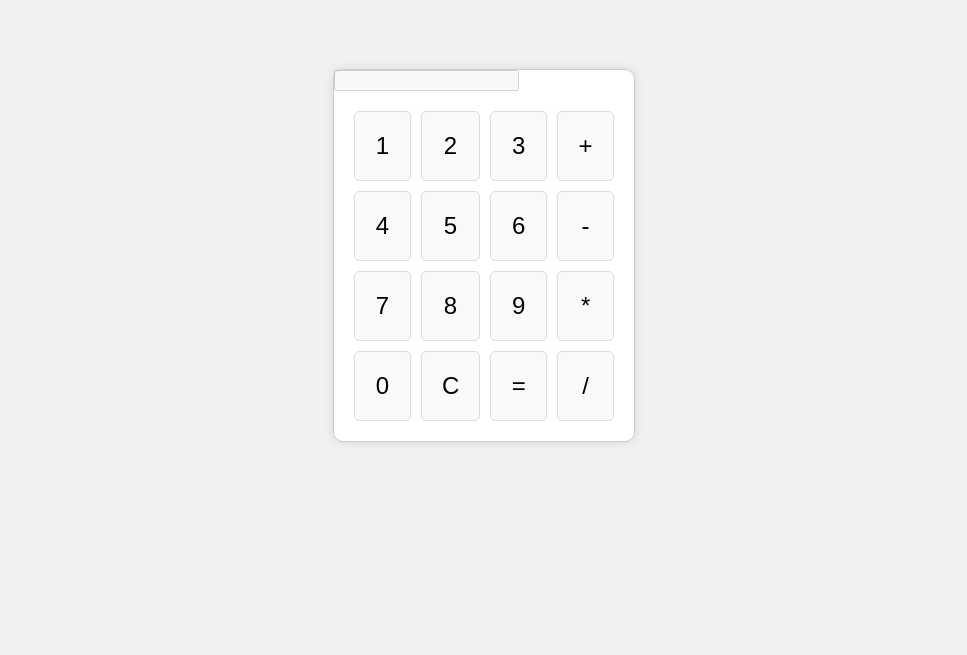
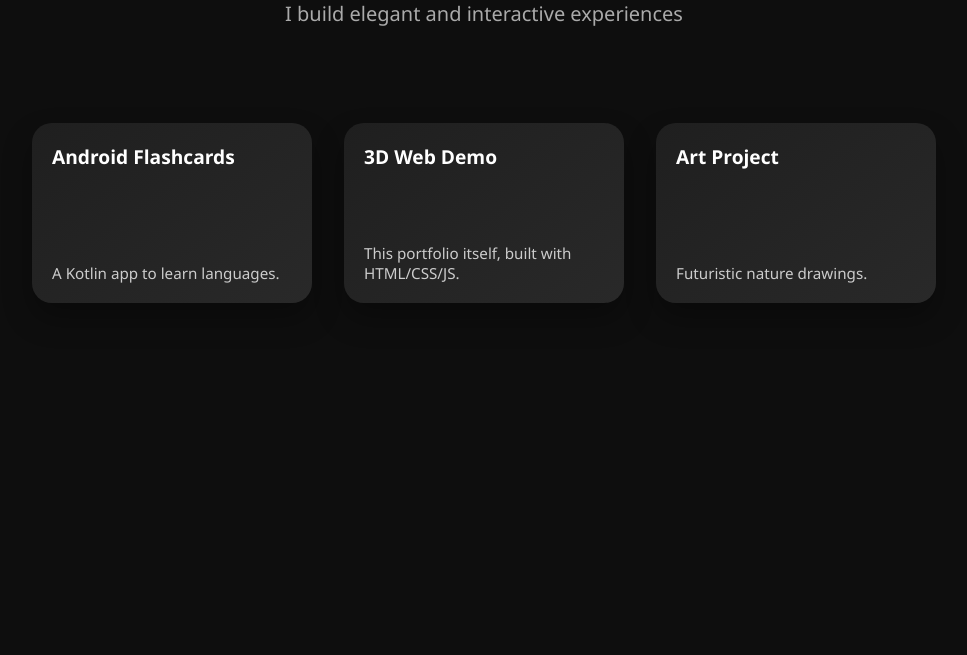
Before and after one commit to BeeboPG/website-1, a plain HTML site: page calculator.html in a window 1280 px wide. Shown: the part 145-800 px from the top of the page, without its empty margins (156-1123 px from the left). Drawn offline with Linux system fonts and the light colour scheme.

Commit message:
new test for portfolio

```diff
--- a/calculator.css
+++ b/calculator.css
@@ -1,65 +1,70 @@
+* {
+    box-sizing: border-box;
+    margin: 0;
+    padding: 0;
+}
+
 body {
-    font-family: Arial, sans-serif;
+    font-family: 'Segoe UI', Tahoma, Geneva, Verdana, sans-serif;
+    background: #0e0e0e;
+    color: white;
+    overflow-x: hidden;
+}
+
+.hero {
+    text-align: center;
+    padding: 4rem 2rem;
+}
+
+.hero h1 {
+    font-size: 3rem;
+    margin-bottom: 1rem;
+}
+
+.hero p {
+    font-size: 1.25rem;
+    color: #aaa;
+}
+
+.cards-container {
     display: flex;
     justify-content: center;
-    align-items: center;
-    height: 100vh;
-    background-color: #f0f0f0;
-    margin: 0;
+    gap: 2rem;
+    flex-wrap: wrap;
+    padding: 2rem;
 }
 
-.calculator {
-    border: 1px solid #ccc;
-    border-radius: 10px;
-    box-shadow: 0 0 10px rgba(0, 0, 0, 0.1);
-    width: 300px;
-    background-color: #fff;
+.card {
+    width: 280px;
+    height: 180px;
+    background: linear-gradient(145deg, #1f1f1f, #292929);
+    border-radius: 20px;
+    box-shadow: 0 15px 30px rgba(0, 0, 0, 0.3);
+    display: flex;
+    align-items: center;
+    justify-content: center;
+    color: white;
+    font-size: 1.1rem;
+    transition: transform 0.1s ease;
+    perspective: 1000px;
+    cursor: pointer;
+    position: relative;
 }
 
-.display {
-    background-color: #222;
-    color: #fff;
-    font-size: 2em;
-    text-align: right;
-    padding: 20px;
-    border-top-left-radius: 10px;
-    border-top-right-radius: 10px;
+.card::before {
+    content: attr(data-title);
+    position: absolute;
+    top: 20px;
+    left: 20px;
+    font-weight: bold;
+    font-size: 1.2rem;
 }
 
-.buttons {
-    display: grid;
-    grid-template-columns: repeat(4, 1fr);
-    gap: 10px;
-    padding: 20px;
+.card::after {
+    content: attr(data-desc);
+    position: absolute;
+    bottom: 20px;
+    left: 20px;
+    font-size: 0.95rem;
+    color: #ccc;
 }
-
-button {
-    background-color: #f9f9f9;
-    border: 1px solid #ddd;
-    border-radius: 5px;
-    font-size: 1.5em;
-    padding: 20px;
-    cursor: pointer;
-    transition: background-color 0.3s;
-}
-
-button:hover {
-    background-color: #e0e0e0;
-}
-
-button:active {
-    background-color: #ccc;
-}
-
-button.operator {
-    background-color: #ff9500;
-    color: #fff;
-}
-
-button.operator:hover {
-    background-color: #e08900;
-}
-
-button.operator:active {
-    background-color: #c07800;
-}
--- a/calculator.html
+++ b/calculator.html
@@ -1,34 +1,25 @@
 <!DOCTYPE html>
 <html lang="en">
+
 <head>
-    <meta charset="UTF-8">
-    <meta name="viewport" content="width=device-width, initial-scale=1.0">
-    <title>Simple Calculator</title>
-    <link rel="stylesheet" href="calculator.css">
+    <meta charset="UTF-8" />
+    <meta name="viewport" content="width=device-width, initial-scale=1.0" />
+    <title>Gael Etienne Portfolio</title>
+    <link rel="stylesheet" href="calculator.css" />
+    <script defer src="calculator.js"></script>
 </head>
+
 <body>
-    <div class="calculator">
-        <input type="text" id="display" disabled>
-        <div class="buttons">
-            <button onclick="appendNumber('1')">1</button>
-            <button onclick="appendNumber('2')">2</button>
-            <button onclick="appendNumber('3')">3</button>
-            <button onclick="appendOperator('+')">+</button>
-            <button onclick="appendNumber('4')">4</button>
-            <button onclick="appendNumber('5')">5</button>
-            <button onclick="appendNumber('6')">6</button>
-            <button onclick="appendOperator('-')">-</button>
-            <button onclick="appendNumber('7')">7</button>
-            <button onclick="appendNumber('8')">8</button>
-            <button onclick="appendNumber('9')">9</button>
-            <button onclick="appendOperator('*')">*</button>
-            <button onclick="appendNumber('0')">0</button>
-            <button onclick="clearDisplay()">C</button>
-            <button onclick="calculateResult()">=</button>
-            <button onclick="appendOperator('/')">/</button>
-        </div>
+    <div class="hero">
+        <h1>Hi, I'm Gael Etienne</h1>
+        <p>I build elegant and interactive experiences</p>
     </div>
 
-    <script src="calculator.js"></script>
+    <section class="cards-container">
+        <div class="card" data-title="Android Flashcards" data-desc="A Kotlin app to learn languages."></div>
+        <div class="card" data-title="3D Web Demo" data-desc="This portfolio itself, built with HTML/CSS/JS."></div>
+        <div class="card" data-title="Art Project" data-desc="Futuristic nature drawings."></div>
+    </section>
 </body>
+
 </html>
--- a/calculator.js
+++ b/calculator.js
@@ -1,19 +1,17 @@
-function appendNumber(number) {
-    document.getElementById('display').value += number;
-}
+document.querySelectorAll('.card').forEach(card => {
+    card.addEventListener('mousemove', e => {
+      const rect = card.getBoundingClientRect();
+      const x = e.clientX - rect.left;
+      const y = e.clientY - rect.top;
+      const centerX = rect.width / 2;
+      const centerY = rect.height / 2;
+      const rotateX = ((y - centerY) / centerY) * 10;
+      const rotateY = ((x - centerX) / centerX) * 10;
 
-function appendOperator(operator) {
-    document.getElementById('display').value += operator;
-}
+      card.style.transform = `rotateX(${-rotateX}deg) rotateY(${rotateY}deg)`;
+    });
 
-function clearDisplay() {
-    document.getElementById('display').value = '';
-}
-
-function calculateResult() {
-    try {
-        document.getElementById('display').value = eval(document.getElementById('display').value);
-    } catch (e) {
-        document.getElementById('display').value = 'Error';
-    }
-}
+    card.addEventListener('mouseleave', () => {
+      card.style.transform = 'rotateX(0deg) rotateY(0deg)';
+    });
+  });
```
Also changed, not shown: homepage/index.html (renamed from index.html, +1 -4 lines), homepage/index.js (added), homepage/style.css (renamed from style.css), 4 other files.
